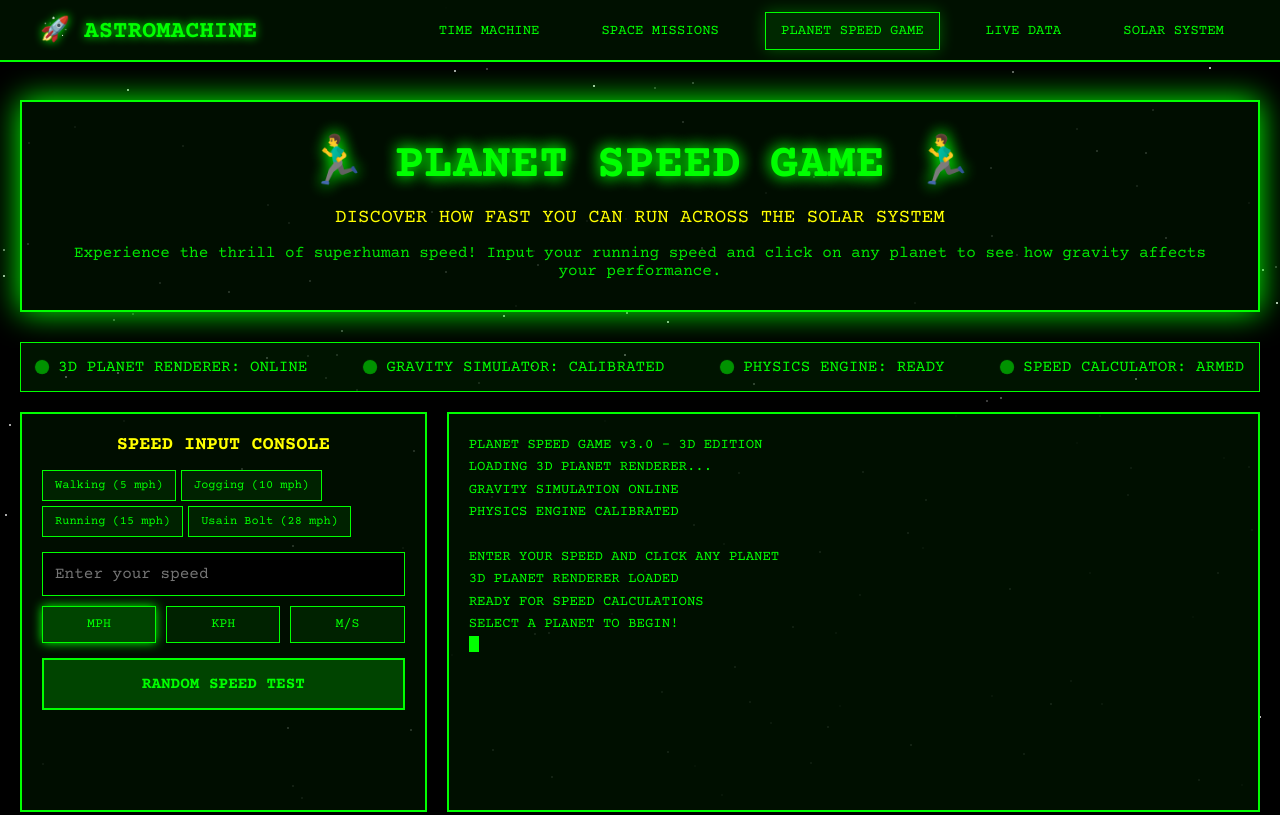
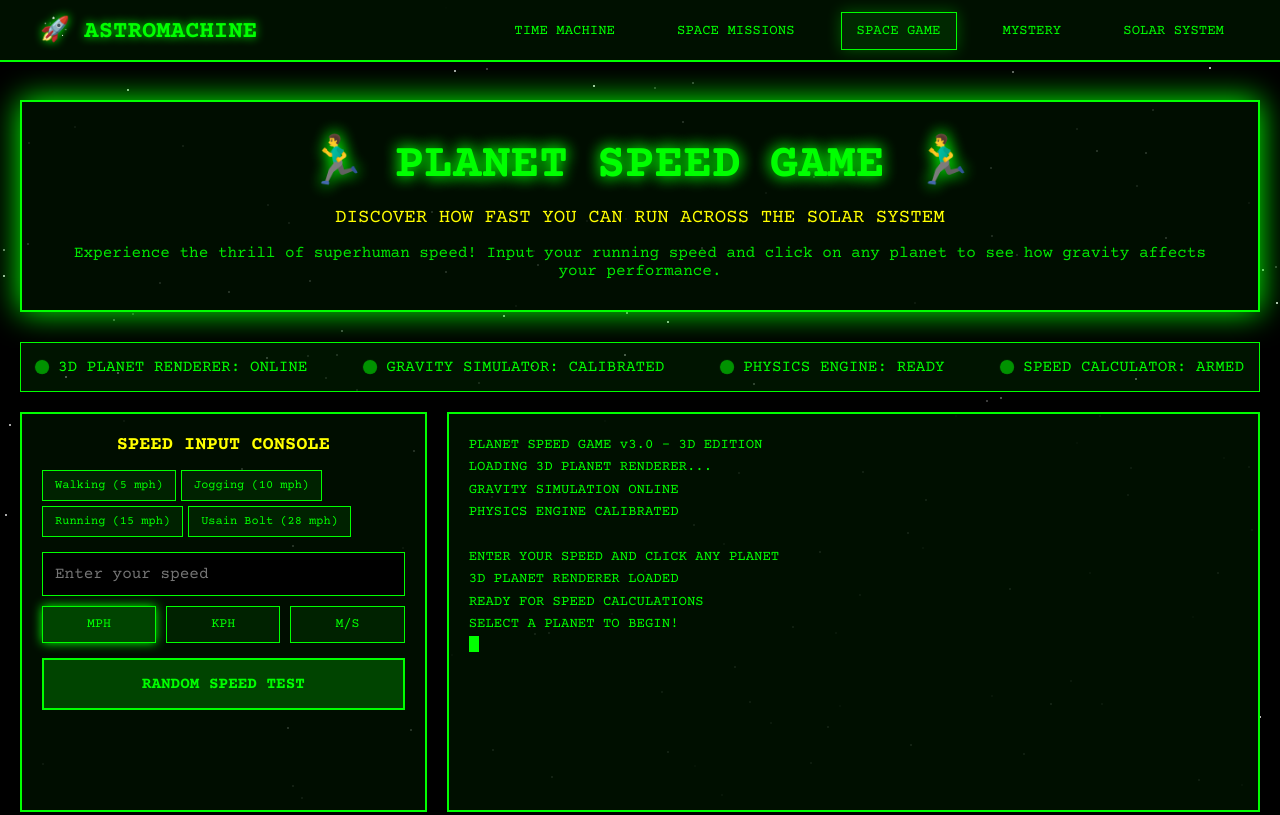
Before and after one commit to Heramb-Acharya/AstroMachine, a plain HTML site: page mystery.html in a window 1280 px wide. Shown: the top 815 px of the page. Drawn offline with nearby package versions, Linux system fonts and the light colour scheme.

Commit message:
Corrected navbar in mystery.html

```diff
--- a/mystery.html
+++ b/mystery.html
@@ -686,8 +686,8 @@
             <ul class="nav-menu" id="navMenu">
                 <li><a href="index.html" class="nav-item">Time Machine</a></li>
                 <li><a href="missions.html" class="nav-item">Space Missions</a></li>
-                <li><a href="planetspeed.html" class="nav-item active">Planet Speed Game</a></li>
-                <li><a href="live-data.html" class="nav-item">Live Data</a></li>
+                <li><a href="game.html" class="nav-item active">Space Game</a></li>
+                <li><a href="mystery.html" class="nav-item">Mystery</a></li>
                 <li><a href="solar-system.html" class="nav-item">Solar System</a></li>
             </ul>
             <div class="hamburger" id="hamburger">
```
